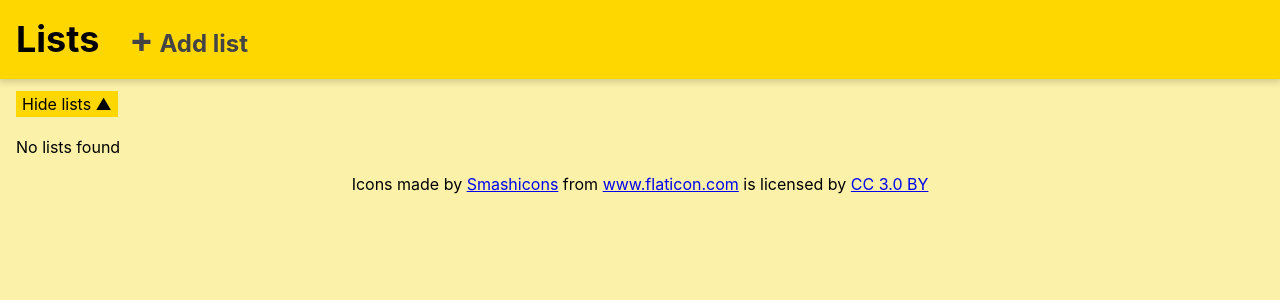
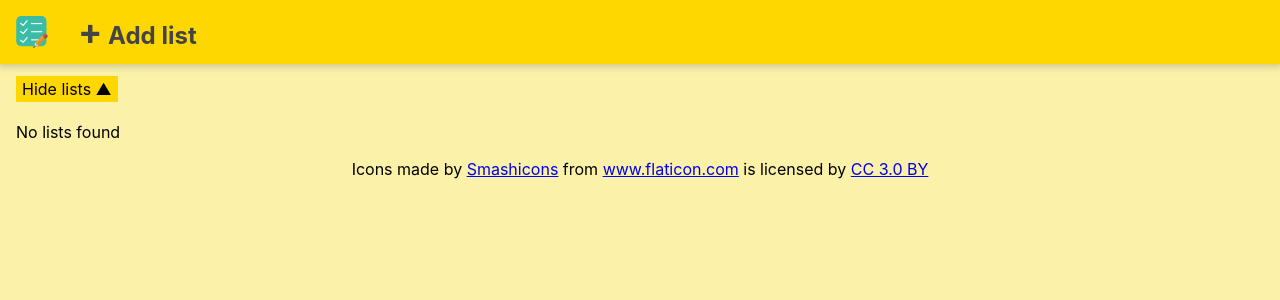
Before and after one commit to petermacko90/lists, a React (Create React App) app: page / in a window 1280 px wide. Shown: the top 300 px of the page. Built offline with nearby package versions, Linux system fonts and the light colour scheme.

Commit message:
replace title with logo in Navigation

```diff
--- a/src/components/Navigation/Navigation.js
+++ b/src/components/Navigation/Navigation.js
@@ -4,9 +4,9 @@ import './Navigation.css';
 const Navigation = ({ showAddList }) => {
   return (
     <nav className="bg-yellow shadow-2 mb2">
-      <h1 className="dib f2 pa3 mv0">Lists</h1>
+      <img src="list32.png" alt="logo" className="ma3 v-mid" />
       <button type="button" onClick={showAddList}
-      className="b--none ml2 bg-transparent b pointer add-list">
+      className="b--none ml2 bg-transparent b pointer v-mid add-list">
         <span className="f2">+</span>
         <span className="f3 dn di-ns"> Add list</span>
       </button>
```
